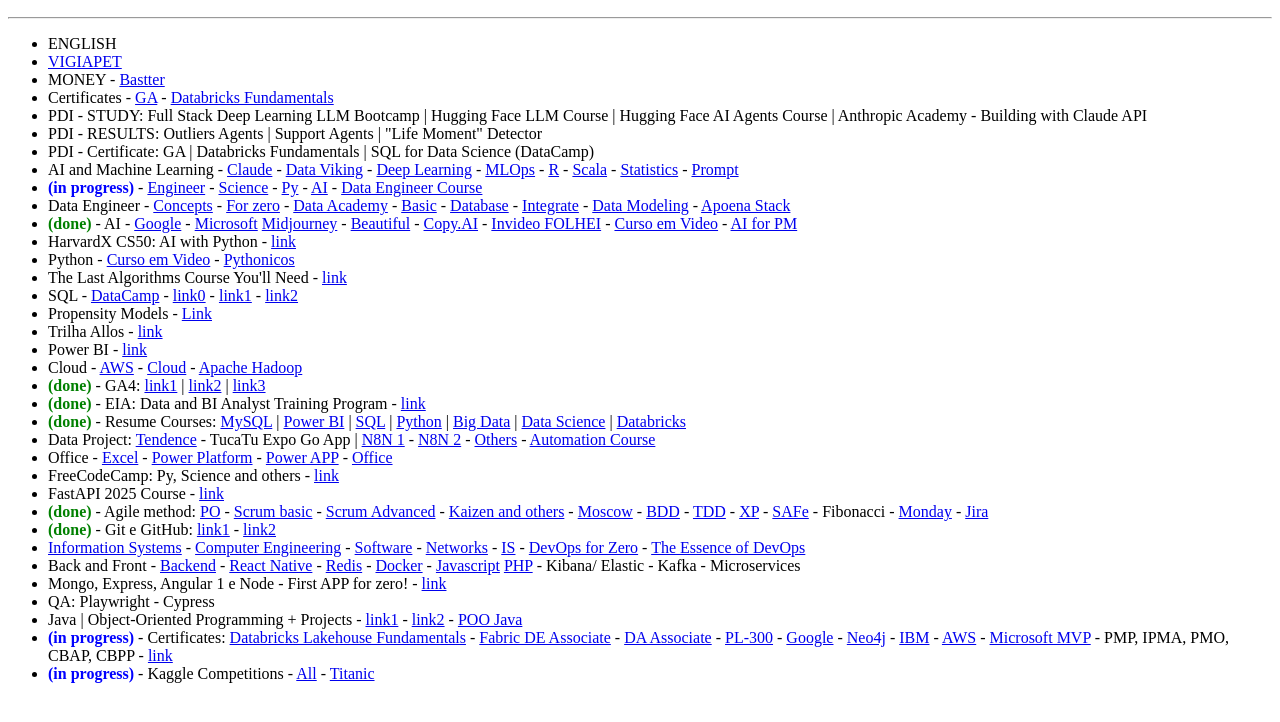
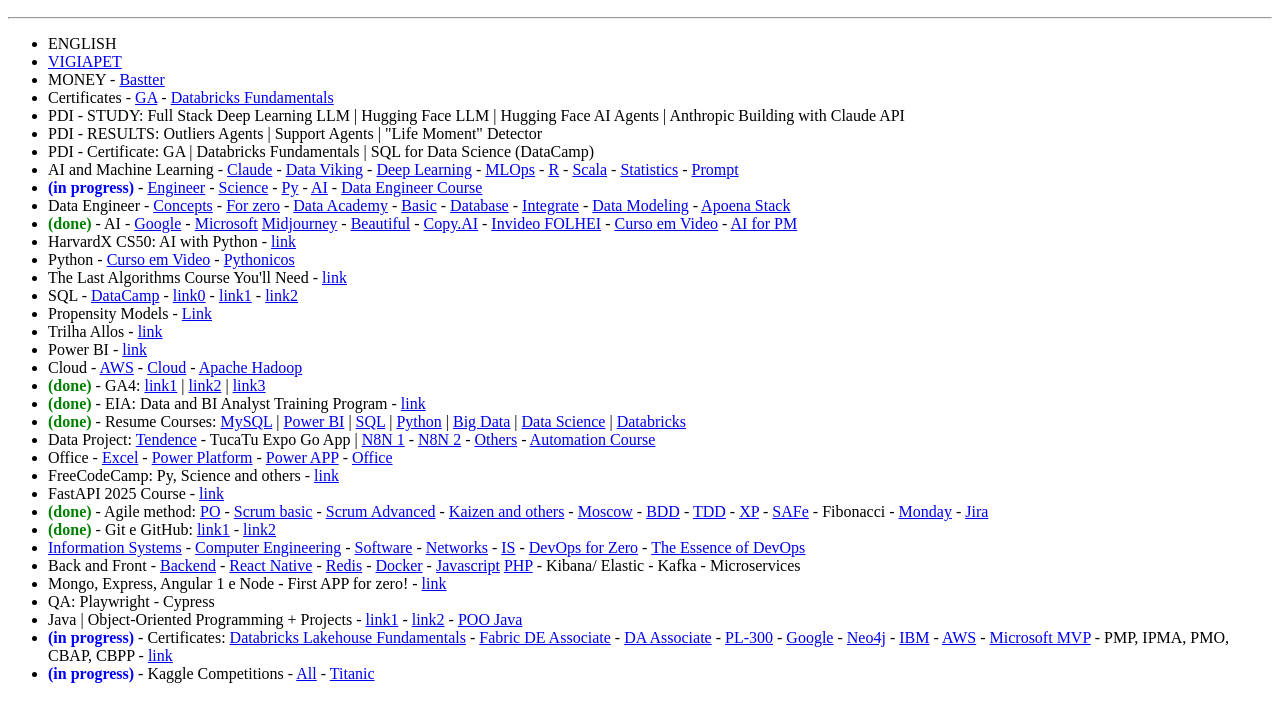
Before and after one commit to vinidiassantos/Study-plan, a plain HTML site: page index.html in a window 1280 px wide. Shown: the part 50-772 px from the top of the page. Drawn offline with Linux system fonts and the light colour scheme.

Commit message:
Update index.html

```diff
--- a/index.html
+++ b/index.html
@@ -21,7 +21,7 @@
         <a href="https://skillshop.docebosaas.com/pages/23/google-analytics" target="_blank">GA</a> -
         <a href="https://customer-academy.databricks.com/learn/learning-plans/215/Databricks%20Fundamentals%20Learning%20Plan" target="_blank">Databricks Fundamentals</a>
     <li>
-        PDI - STUDY: Full Stack Deep Learning LLM Bootcamp | Hugging Face LLM Course | Hugging Face AI Agents Course | Anthropic Academy - Building with Claude API
+        PDI - STUDY: Full Stack Deep Learning LLM | Hugging Face LLM | Hugging Face AI Agents | Anthropic Building with Claude API
     <li>
         PDI - RESULTS: Outliers Agents | Support Agents | "Life Moment" Detector
     <li>
```
